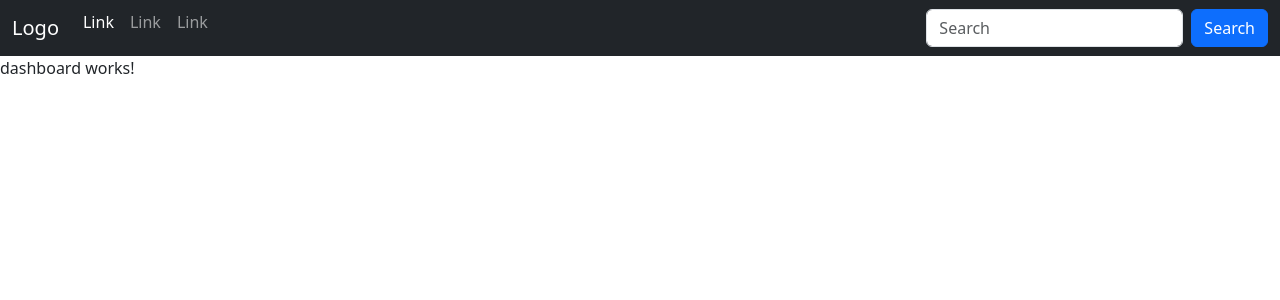
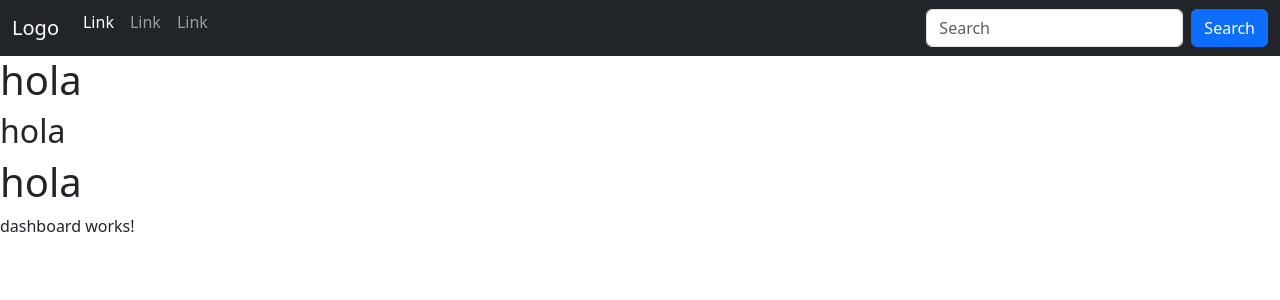
Before and after one commit to ernestoacostavelazquez/login_prueba01, an Angular app: page /dashboard in a window 1280 px wide. Shown: the top 300 px of the page. Built offline with nearby package versions, Linux system fonts and the light colour scheme.

Commit message:
tercero commit

```diff
--- a/src/app/pages/dashboard/dashboard.component.html
+++ b/src/app/pages/dashboard/dashboard.component.html
@@ -1 +1,4 @@
+<h1>hola</h1>
+<h2>hola</h2>
+<h1>hola</h1>
 <p>dashboard works!</p>
```
Also changed, not shown: src/app/pages/dashboard/otro.html (added).
